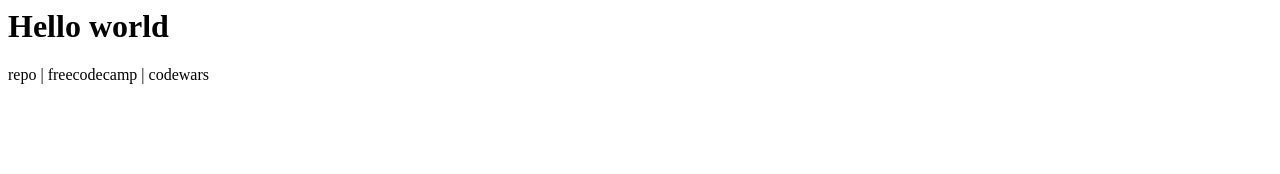
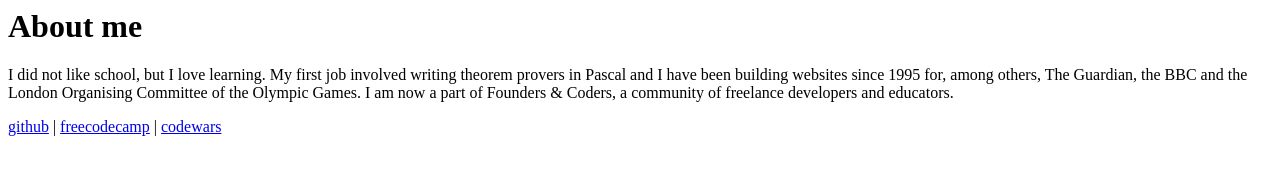
Before and after one commit to sofer/sofer.github.io, a plain HTML site: page index.html in a window 1280 px wide. Drawn offline with Linux system fonts and the light colour scheme.

Commit message:
Added links and blurb

```diff
--- a/index.html
+++ b/index.html
@@ -1,9 +1,10 @@
 <h1>
-  Hello world
+  About me
 </h1>
+<p>I did not like school, but I love learning. My first job involved writing theorem provers in Pascal and I have been building websites since 1995 for, among others, The Guardian, the BBC and the London Organising Committee of the Olympic Games. I am now a part of Founders &amp; Coders, a community of freelance developers and educators.</p>
 
-repo
+<a href="https://github.com/sofer/sofer.github.io/">github</a>
  |
-freecodecamp
+<a href="https://www.freecodecamp.org/portfolio/sofer">freecodecamp</a>
  |
-codewars
+<a href="https://www.codewars.com/users/sofer">codewars</a>
```
